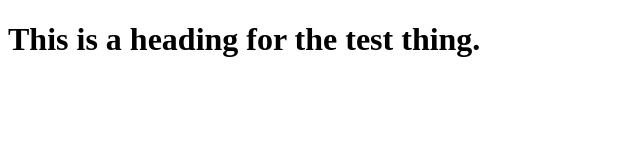
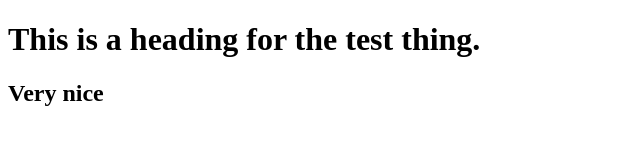
Before and after one commit to hallkev1/testing1, a plain HTML site: page index.html in a window 1280 px wide. Shown: the whole page, without its empty margins (0-640 px from the left). Drawn offline with Linux system fonts and the light colour scheme.

Commit message:
Update index.html
added h2

```diff
--- a/index.html
+++ b/index.html
@@ -8,5 +8,6 @@
 </head>
 <body>
     <h1>This is a heading for the test thing.</h1>
+    <h2> Very nice </h2>
 </body>
 </html>
```
